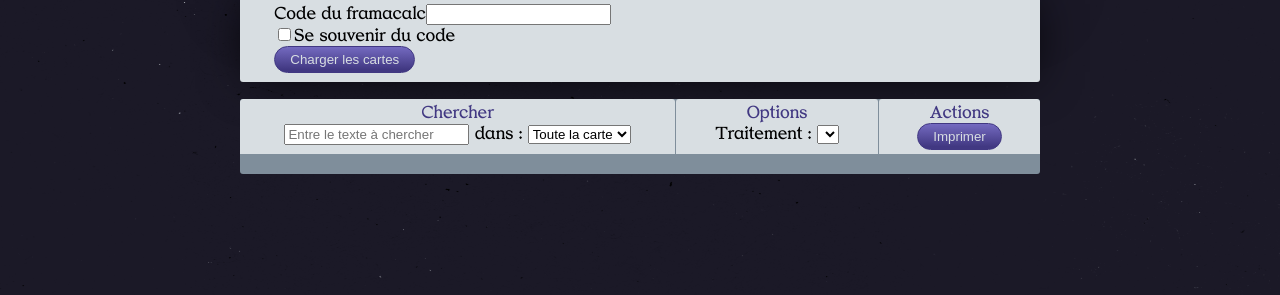
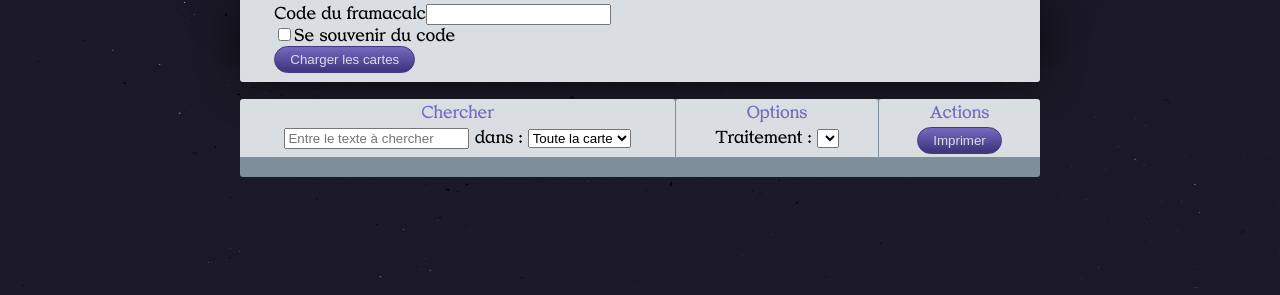
Before and after one commit to dracdrac/BATTLEFIGHT, a Jekyll site: the page built from cartes/depuis-framacalc.md, in a window 1280 px wide. Shown: the part 253-548 px from the top of the page. Built offline with Jekyll 4.4.1, drawn with Linux system fonts in a browser that asks for light colours; the repository's description, which GitHub fills in, is left out.

Commit message:
cards browser

```diff
--- a/assets/css/style.css
+++ b/assets/css/style.css
@@ -181,17 +181,20 @@
   flex-direction: row;
   flex-wrap: wrap;
   gap:1px;
+  align-content: stretch;
 
 }
 
 body>main>#cards-browser legend {
-    color:var(--mid);
+    color:var(--light);
   float:left;
     width: 100%;
   margin: 0;
   padding: 0;
   text-align: center;
+  margin-bottom:.2em;
 }
+
 body>main>#cards-browser fieldset {
 
   display: block;
@@ -201,10 +204,12 @@
   margin:0;
     border-radius: var(--border-radius) var(--border-radius) 0 0;
   text-align: center;
+    flex-grow:1;
+
 }
 
 body>main>#cards-browser fieldset:first-child {
-  flex-grow:1;
+  flex-grow:2;
 }
 
 body>main>.cards{
```
